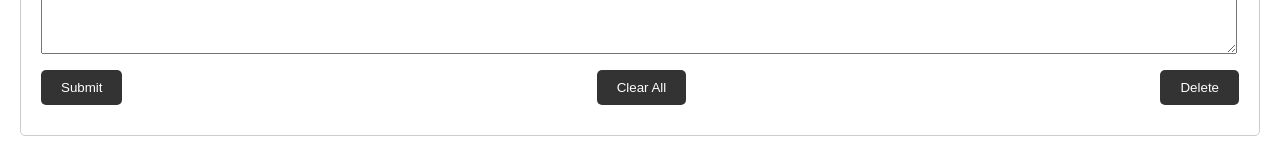
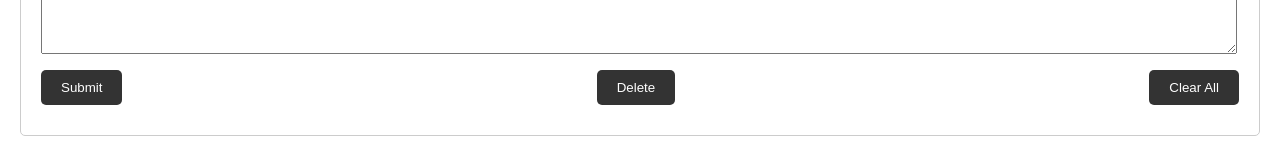
Before and after one commit to ahmshaheer/Blogg, a React (Create React App) app: page / in a window 1280 px wide. Shown: the part 443-603 px from the top of the page. Built offline with nearby package versions, Linux system fonts and the light colour scheme.

Commit message:
Change the placements of button

```diff
--- a/src/components/HomePage.jsx
+++ b/src/components/HomePage.jsx
@@ -92,8 +92,8 @@ const HomePage = () => {
             {/* Button */}
             <div className='btns'>
                 <button className='btnWrite' onClick={showBlog}>Submit</button>
+                <button className='btnWrite' onClick={customDelete}>Delete</button>
                 <button className='btnWrite' onClick={clearAllBlogg}>Clear All</button>
-                <button className='btnWrite' onClick={customDelete}>Delete</button>
             </div>
 
             {/* Showing the Blog  */}
--- a/src/components/NavPage.jsx
+++ b/src/components/NavPage.jsx
@@ -3,9 +3,7 @@ import HomePage from './HomePage';
 
 import '../cssfiles/navpage.css'
 
-
 const NavPage = () => {
-
     return (
         <div>
             <div className='main-navbar'>
```
